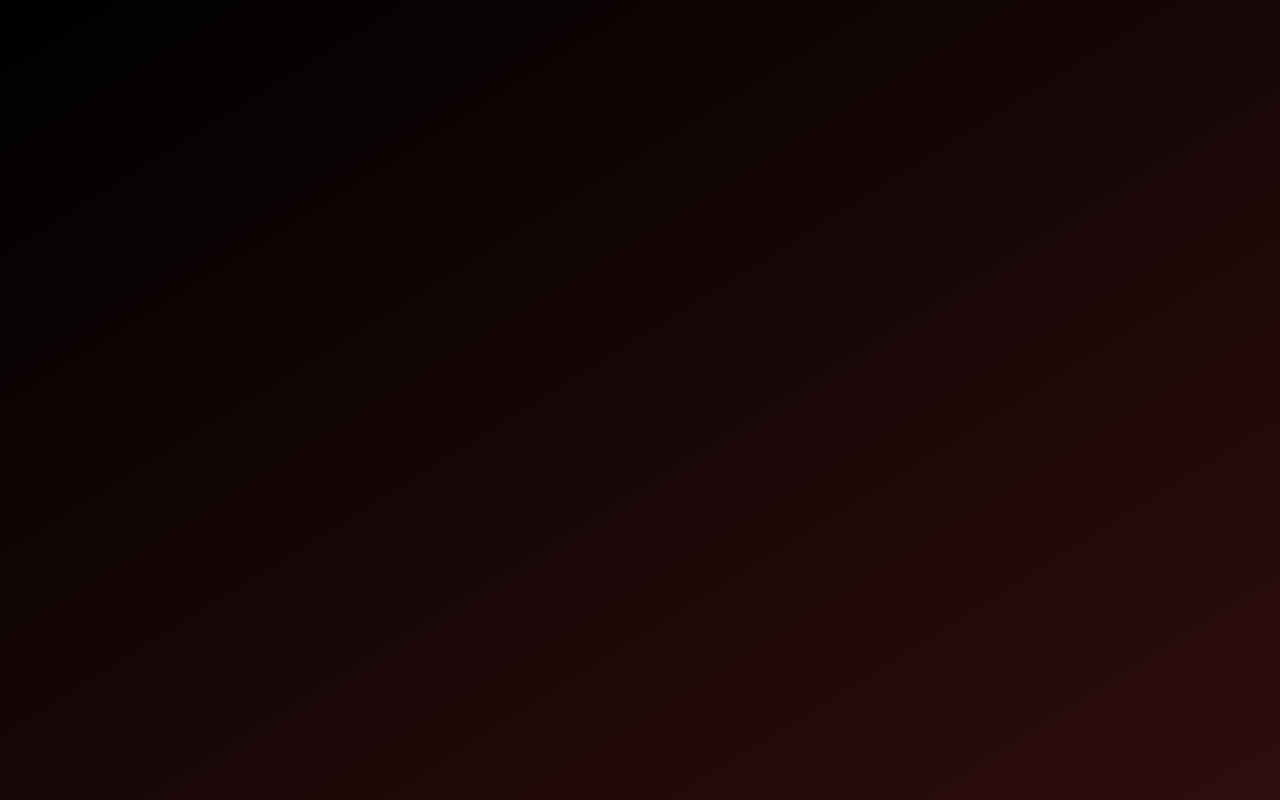
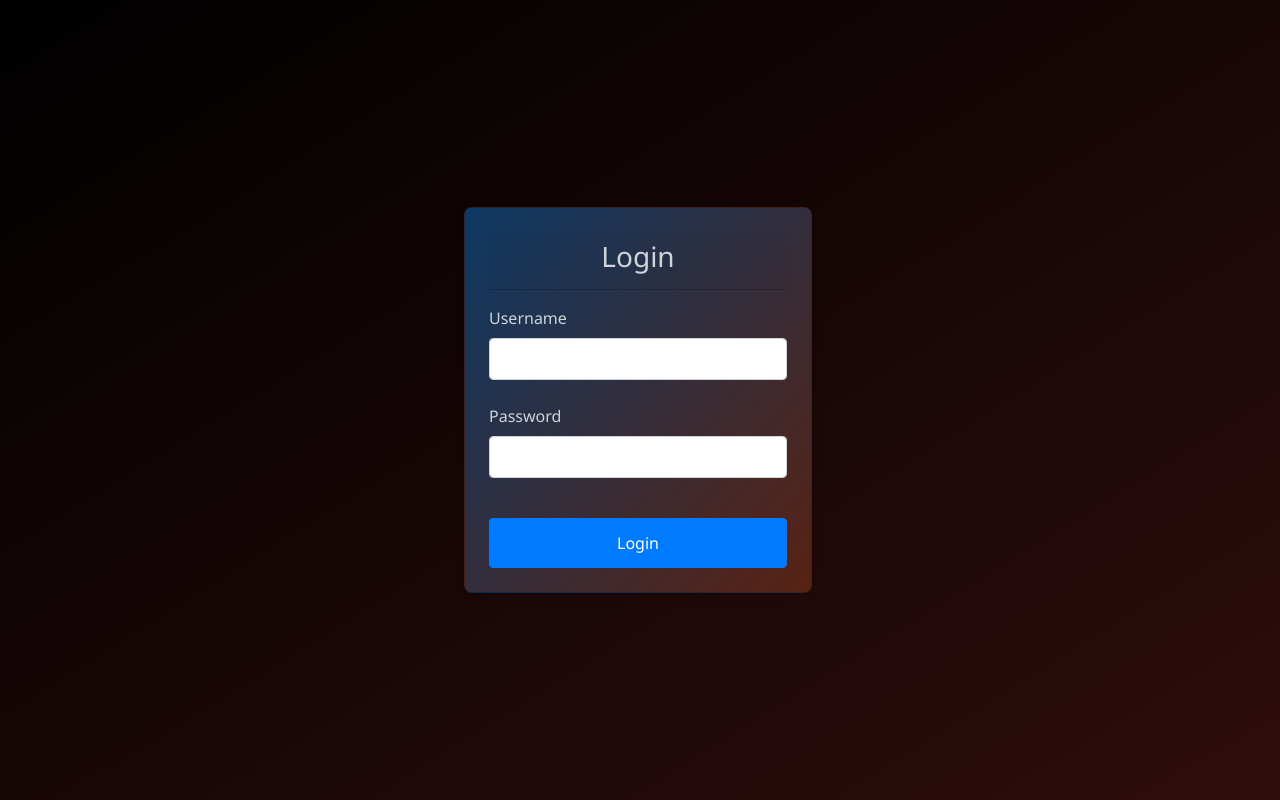
Before and after one commit to yruedahu/Giphy-Angular, an Angular app: page /login in a window 1280 px wide. Before the commit this address led to /. Built offline with nearby package versions, Linux system fonts and the light colour scheme.

Commit message:
New login function

```diff
--- a/src/app/app-routing.module.ts
+++ b/src/app/app-routing.module.ts
@@ -2,10 +2,13 @@ import { NgModule } from '@angular/core';
 import { RouterModule, Routes } from '@angular/router';
 import { GifSearchComponent } from './components/SearchComponent/gif.search.component';
 import { GifGalleryComponent } from './components/GalleryComponent/gif.gallery.component';
+import { LoginComponent } from './components/LoginComponent/login-component.component';
+import { AuthGuard } from './guards/auth.guard';
 
 const routes: Routes = [
   { path: '', redirectTo: '/findGif', pathMatch: 'full' },
-  { path: 'findGif', component: GifSearchComponent },
+  { path: 'login', component: LoginComponent},
+  { path: 'findGif', component: GifSearchComponent, canActivate: [AuthGuard]},
   { path: 'gallery', component: GifGalleryComponent },
 ];
 
--- a/src/app/app.module.ts
+++ b/src/app/app.module.ts
@@ -6,13 +6,15 @@ import { HttpClient, HttpClientModule } from '@angular/common/http';
 import { AppComponent } from './app.component';
 import { GifGalleryComponent } from './components/GalleryComponent/gif.gallery.component';
 import { GifSearchComponent } from './components/SearchComponent/gif.search.component';
+import { LoginComponent} from './components/LoginComponent/login-component.component';
 
 
 @NgModule({
   declarations: [
     AppComponent,
     GifGalleryComponent,
-    GifSearchComponent
+    GifSearchComponent,
+    LoginComponent
   ],
   imports: [
     BrowserModule,
--- /dev/null
+++ b/src/app/components/LoginComponent/login-component.component.html
@@ -0,0 +1,24 @@
+<div class="container">
+    <div class="row justify-content-center">
+      <div class="col-md-4">
+        <div class="card">
+          <div class="card-header">
+            <h3>Login</h3>
+          </div>
+          <div class="card-body-login">
+            <form (ngSubmit)="onSubmit()">
+              <div class="form-group">
+                <label for="username">Username</label>
+                <input type="text" id="username" class="form-control" [(ngModel)]="userName" name="username" required>
+              </div>
+              <div class="form-group">
+                <label for="password">Password</label>
+                <input type="password" id="password" class="form-control" [(ngModel)]="password" name="password" required>
+              </div>
+              <button type="submit" class="btn btn-primary mt-3">Login</button>
+            </form>
+          </div>
+        </div>
+      </div>
+    </div>
+  </div>
--- /dev/null
+++ b/src/app/components/LoginComponent/login-component.component.scss
@@ -0,0 +1,66 @@
+.container {
+    display: flex;
+    align-items: center;
+
+    height: 100vh;
+    .row {
+      width: 100%;
+    }
+  }
+
+  .card {
+    width: 100%;
+    max-width: 400px;
+    padding: 1.5rem;
+    box-shadow: 0 4px 8px rgba(0, 0, 0, 0.1);
+    border-radius: 8px;
+  }
+
+  .card-header {
+    text-align: center;
+    font-size: 1.5rem;
+    font-weight: bold;
+    margin-bottom: 1rem;
+    color: #ced4da;
+  }
+
+  .card-body-login {
+    .form-group {
+      margin-bottom: 1.5rem;
+
+      label {
+        display: block;
+        margin-bottom: 0.5rem;
+        font-weight: 500;
+        color: #ced4da;
+      }
+
+      input {
+        width: 100%;
+        padding: 0.5rem;
+        border: 1px solid #ced4da;
+        border-radius: 4px;
+        font-size: 1rem;
+        &:focus {
+          border-color: #80bdff;
+          outline: 0;
+          box-shadow: 0 0 5px rgba(0, 123, 255, 0.25);
+        }
+      }
+    }
+
+    .btn {
+      width: 100%;
+      padding: 0.75rem;
+      font-size: 1rem;
+      border-radius: 4px;
+      &.btn-primary {
+        background-color: #007bff;
+        border-color: #007bff;
+        &:hover {
+          background-color: #0056b3;
+          border-color: #004085;
+        }
+      }
+    }
+  }
--- /dev/null
+++ b/src/app/components/LoginComponent/login-component.component.ts
@@ -0,0 +1,26 @@
+import { Component } from '@angular/core';
+import { Router } from '@angular/router';
+import { environment } from 'src/enviroments/enviroment';
+
+@Component({
+  selector: 'app-login-component',
+  templateUrl: './login-component.component.html',
+  styleUrls: ['./login-component.component.scss']
+})
+export class LoginComponent {
+
+  userName: string = '';
+  password: string = '';
+
+  constructor(private router: Router) { }
+
+  onSubmit(): void {
+    if (this.userName === environment.user && this.password === environment.password) {
+      localStorage.setItem('isLoggedIn', 'true')
+      this.router.navigate(['/findGif']);
+    }
+    else {
+      alert('Wrong username or password');
+    }
+  }
+}
--- /dev/null
+++ b/src/app/guards/auth.guard.ts
@@ -0,0 +1,20 @@
+import { Injectable } from '@angular/core';
+import { CanActivate, Router } from '@angular/router';
+
+@Injectable({
+  providedIn: 'root'
+})
+export class AuthGuard implements CanActivate {
+
+  constructor(private router: Router) { }
+
+  canActivate(): boolean {
+    const isLoggedIn = localStorage.getItem('isLoggedIn');
+    if (isLoggedIn === 'true') {
+      return true;
+    } else {
+      this.router.navigate(['/login']);
+      return false;
+    }
+  }
+}
--- a/src/app/services/gif.api.service.ts
+++ b/src/app/services/gif.api.service.ts
@@ -13,7 +13,7 @@ export class GifApiRestService {
   constructor(private httpClient: HttpClient) { }
 
   findGifs(findTerm: string): Observable<any> {
-    const url = `${this.apiUrl}?api_key=${this.apiKey}&q=${findTerm}&limit=21`;
+    const url = `${this.apiUrl}?api_key=${this.apiKey}&q=${findTerm}&limit=12`;
     return this.httpClient.get(url);
   }
 }
--- a/src/enviroments/enviroment.ts
+++ b/src/enviroments/enviroment.ts
@@ -1,5 +1,7 @@
 export const environment = {
     production: false,
     apiKey : "taZlWPWlKDMCFhY7ROq0BA2YUWA17h5O",
-    apiUrl : "https://api.giphy.com/v1/gifs/search"
+    apiUrl : "https://api.giphy.com/v1/gifs/search",
+    user : "admin",
+    password : "123"
 }
```
Also changed, not shown: 2 other files (tests, documents, lock files or other folders).
